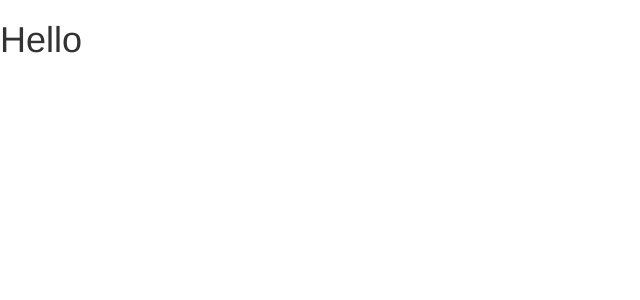
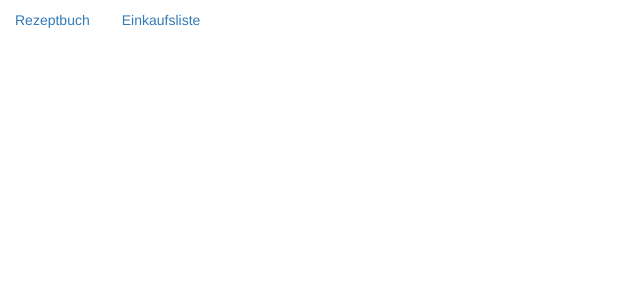
Before and after one commit to lau-byte/Rezeptebuch, an Angular app in the folder rezeptbuch/: page / in a window 1280 px wide. Shown: the top 300 px of the page, without its empty margins (0-640 px from the left). Built offline with nearby package versions, Linux system fonts and the light colour scheme.

Commit message:
added header component

```diff
--- a/rezeptbuch/src/app/app.component.html
+++ b/rezeptbuch/src/app/app.component.html
@@ -1 +1 @@
-<h1> Hello</h1>
+<app-header> </app-header>
--- a/rezeptbuch/src/app/app.module.ts
+++ b/rezeptbuch/src/app/app.module.ts
@@ -2,10 +2,12 @@ import { NgModule } from '@angular/core';
 import { BrowserModule } from '@angular/platform-browser';
 
 import { AppComponent } from './app.component';
+import { HeaderComponent } from './header.component';
 
 @NgModule({
   declarations: [
-    AppComponent
+    AppComponent,
+    HeaderComponent
   ],
   imports: [
     BrowserModule,
--- /dev/null
+++ b/rezeptbuch/src/app/header.component.html
@@ -0,0 +1,10 @@
+<header>
+    <ul class="nav nav-pills">
+        <li>
+            <a href="#">Rezeptbuch</a>
+        </li>
+        <li>
+            <a href="#">Einkaufsliste</a>
+        </li>
+      </ul>
+</header>
```
Also changed, not shown: rezeptbuch/src/app/header.component.ts (added, +9 -0 lines).
